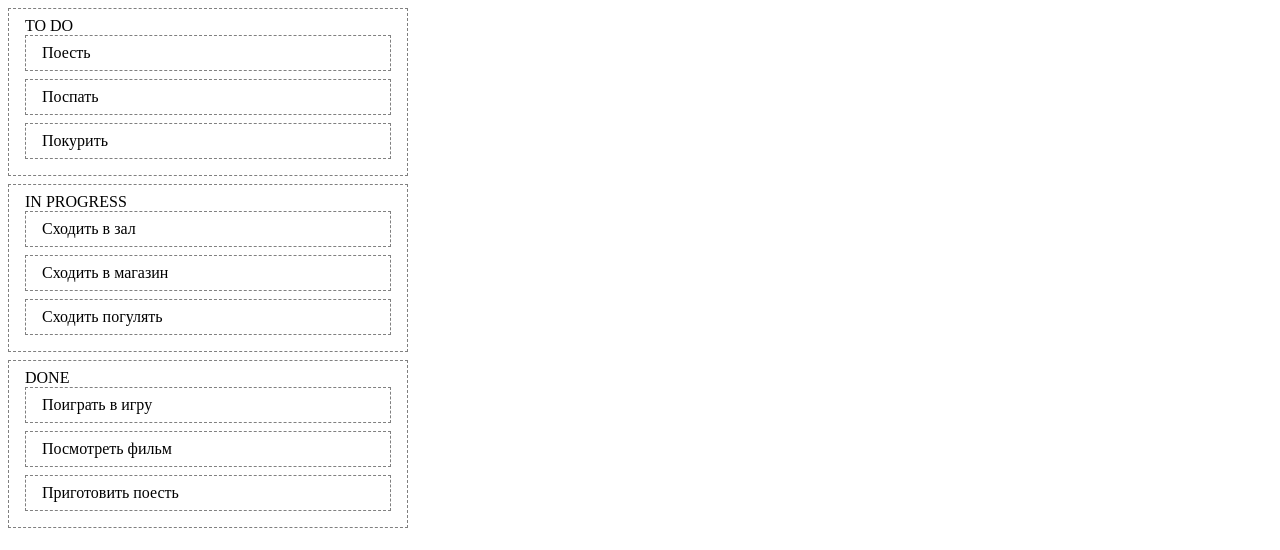
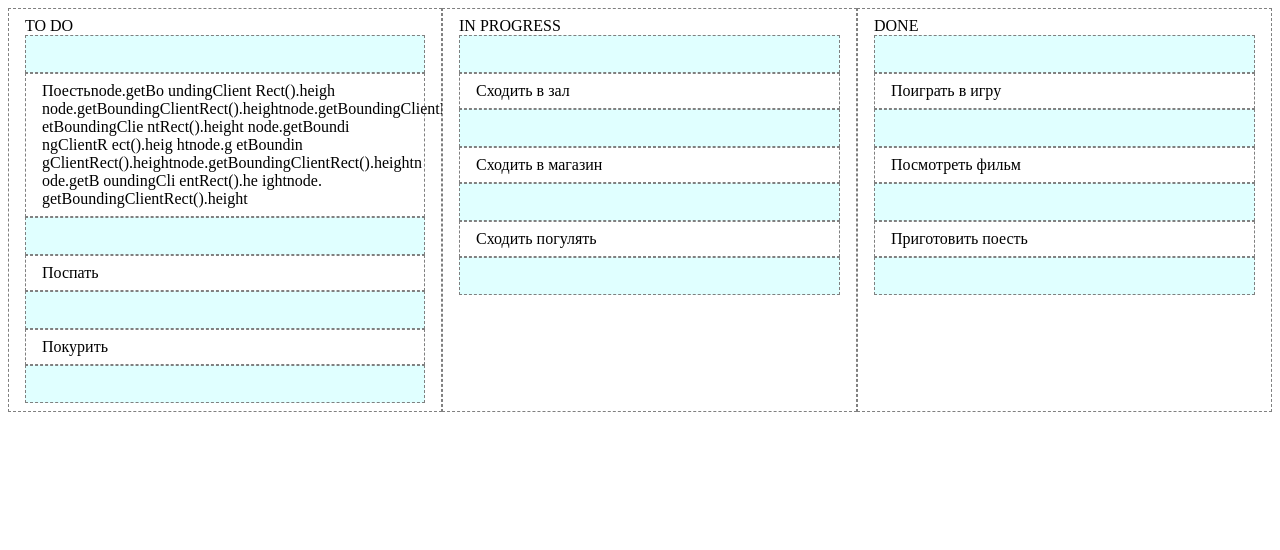
Before and after one commit to kryvetski-andrei/project-management-app, a React (Create React App) app: page /board in a window 1280 px wide. Shown: the top 550 px of the page. Built offline with nearby package versions, Linux system fonts and the light colour scheme.

Commit message:
feat: add drap over effects

```diff
--- a/src/components/Board/components/Column/components/DropZone/index.tsx
+++ b/src/components/Board/components/Column/components/DropZone/index.tsx
@@ -1,41 +1,96 @@
-import React from 'react';
-// import classes from './index.module.scss';
-//
-// const DropZone = () => {
-//   const dropHandler = (e: React.DragEvent<HTMLDivElement>, board: Board, item: Item) => {
-//     e.preventDefault();
-//     const dropZoneId = item.id;
-//     board.items.splice(dropZoneId, 0, currentItem!);
-//     setBoards(
-//         boards.map((b) => {
-//           if (b.id === board.id) return board;
-//           return b;
-//         })
-//     );
+import React, { CSSProperties, useCallback, useEffect, useRef, useState } from 'react';
+import classes from './index.module.scss';
+import { useDrop } from 'react-dnd';
+const ItemTypes = {
+  COLUMN: 'column',
+  TASK: 'task',
+};
+
+const style: CSSProperties = {
+  border: '1px dashed gray',
+  padding: '0.5rem 1rem',
+  backgroundColor: 'lightcyan',
+  cursor: 'move',
+};
+
+interface Item {
+  columnId: string;
+  id: string;
+  originalIndex: number;
+  height: number;
+}
+
+// function getStyle(height: number): CSSProperties {
+//   return {
+//     border: '1px dashed gray',
+//     padding: '0.5rem 1rem',
+//     backgroundColor: 'lightcyan',
+//     cursor: 'move',
+//     height: 20,
 //   };
-//
-//   const changeDropZoneSize = (e: React.DragEvent<HTMLDivElement>) => {
-//     e.preventDefault();
-//     const target = e.target as HTMLElement;
-//     target.style.height = `${currentTaskSize}px`;
-//     target.style.background = 'green';
-//   };
-//
-//   const resetDropZoneSize = (e: React.DragEvent<HTMLDivElement>) => {
-//     e.preventDefault();
-//     const target = e.target as HTMLElement;
-//     target.style.height = `20px`;
-//     target.style.background = 'lightpink';
-//   };
-//   return (
-//       <div
-//           key={index + Date.now()}
-//           onDragOver={(e) => changeDropZoneSize(e)}
-//           onDragLeave={(e) => resetDropZoneSize(e)}
-//           onDrop={(e) => dropHandler(e, board, item)}
-//           className={classes.DropZone}
-//       ></div>
-//   )
 // }
-//
-// export default DropZone;
+
+// const style = {
+//   border: '1px dashed gray',
+//   padding: '0.5rem 1rem',
+//   backgroundColor: 'lightcyan',
+//   cursor: 'move',
+//   height: 20,
+// };
+
+const DropZone = (props: { id: number }) => {
+  const [height, setHeight] = useState(20);
+  const { id } = props;
+
+  const hoverDropZone = useCallback(
+    (height: number) => {
+      setHeight(height);
+    },
+    [height]
+  );
+
+  const [{ isOver, isOverCurrent }, drop] = useDrop(
+    () => ({
+      accept: ItemTypes.TASK,
+      item: { id },
+      hover({ id: currentTaskId, columnId: currentColumnId, height: H }: Item, monitor) {
+        const currentTask = {
+          columnId: currentColumnId,
+          taskId: currentTaskId,
+          taskHeight: H,
+        };
+        if (monitor.isOver()) {
+          console.log(monitor.getInitialClientOffset(), 'monitor.getInitialClientOffset()');
+          console.log(monitor.getClientOffset(), 'monitor.getClientOffset()');
+        }
+        setHeight(H);
+      },
+
+      collect: (monitor) => ({
+        isOver: monitor.isOver(),
+        isOverCurrent: monitor.isOver(),
+      }),
+    }),
+    [height]
+  );
+
+  const useLeave = (callback: () => void, isOver: boolean) => {
+    const ref = useRef(isOver);
+
+    useEffect(() => {
+      if (ref.current && !isOver) {
+        callback();
+      }
+
+      ref.current = isOver;
+    }, [isOver]);
+  };
+
+  useLeave(() => {
+    setHeight(20);
+  }, isOver);
+
+  return <div ref={(node) => drop(node)} style={{ ...style, height }}></div>;
+};
+
+export default DropZone;
--- a/src/components/Board/components/Column/components/Task/index.tsx
+++ b/src/components/Board/components/Column/components/Task/index.tsx
@@ -1,5 +1,5 @@
 import type { CSSProperties, FC } from 'react';
-import { memo, useState } from 'react';
+import { memo, useState, useRef, useCallback } from 'react';
 import { useDrag, useDrop } from 'react-dnd';
 
 const ItemTypes = {
@@ -10,7 +10,6 @@ const ItemTypes = {
 const style: CSSProperties = {
   border: '1px dashed gray',
   padding: '0.5rem 1rem',
-  marginBottom: '.5rem',
   backgroundColor: 'white',
   cursor: 'move',
 };
@@ -29,72 +28,93 @@ export interface TaskProps {
     currentTask: { columnId: string; taskId: string },
     underTask: { columnId: string; taskId: string }
   ) => void;
+  setTaskHeight: (taskHeight: number) => void;
 }
 
 interface Item {
   columnId: string;
   id: string;
-  originalIndex: number;
+  height: number;
 }
 
-export const Task: FC<TaskProps> = memo(function Task({ columnId, id, title, moveTask }) {
+export const Task: FC<TaskProps> = memo(function Task({
+  columnId,
+  id,
+  title,
+  moveTask,
+  setTaskHeight,
+}) {
   const [opacity, setOpacity] = useState(1);
+  const [height, setHeight] = useState(0);
+  const [width, setWidth] = useState(null);
 
-  const [{ isDragging }, drag] = useDrag(
+  const measuredRef = useCallback(
+    (node) => {
+      if (node !== null) {
+        setHeight(node.getBoundingClientRect().height);
+        return drag(node);
+      }
+    },
+    [height]
+  );
+
+  const [, drag] = useDrag(
     () => ({
       type: ItemTypes.TASK,
-      item: { columnId, id },
+      item: { columnId, id, height },
+
       collect: (monitor) => ({
         isDragging: monitor.isDragging(),
+        size: monitor.getItem(),
       }),
       end: (item, monitor) => {
         const { id: droppedId } = item;
         const didDrop = monitor.didDrop();
         setOpacity(1);
         if (!didDrop) {
-          console.log(droppedId);
+          // console.log(monitor.getItem(), 'item');
           // moveTask(droppedId, originalIndex, originalColumnIndex, columnId)
         }
       },
     }),
-    [id]
+    [height]
   );
 
-  const [, drop] = useDrop(
-    () => ({
-      accept: ItemTypes.TASK,
-      hover({ id: currentTaskId, columnId: currentColumnId }: Item) {
-        const underTask = {
-          columnId: columnId,
-          taskId: id,
-        };
-
-        const currentTask = {
-          columnId: currentColumnId,
-          taskId: currentTaskId,
-        };
-
-        // console.log('Dragged Task Id: ', draggedTaskId);
-        // console.log('Parent Column Id: ', parentColumnId);
-        // console.log('Task Id BELOW: ', id);
-        // console.log('Column Id BELOW: ', columnId);
-        if (currentTask.taskId !== id) {
-          moveTask(currentTask, underTask);
-
-          // console.log(columnIndexBelow, taskIndexBelow, taskBelow, parentColumnIndex, draggedTaskIndex, draggedTask)
-          // const { index } = findColumn(columnId);
-        } else {
-          setOpacity(0);
-        }
-      },
-    }),
-    []
-  );
-
+  // const [, drop] = useDrop(
+  //   () => ({
+  //     accept: ItemTypes.TASK,
+  //     hover({ id: currentTaskId, columnId: currentColumnId }: Item) {
+  //       const underTask = {
+  //         columnId: columnId,
+  //         taskId: id,
+  //       };
+  //
+  //       const currentTask = {
+  //         columnId: currentColumnId,
+  //         taskId: currentTaskId,
+  //       };
+  //
+  //       // console.log('Dragged Task Id: ', draggedTaskId);
+  //       // console.log('Parent Column Id: ', parentColumnId);
+  //       // console.log('Task Id BELOW: ', id);
+  //       // console.log('Column Id BELOW: ', columnId);
+  //       if (currentTask.taskId !== id) {
+  //         moveTask(currentTask, underTask);
+  //
+  //         // console.log(columnIndexBelow, taskIndexBelow, taskBelow, parentColumnIndex, draggedTaskIndex, draggedTask)
+  //         // const { index } = findColumn(columnId);
+  //       } else {
+  //         setOpacity(0);
+  //       }
+  //     },
+  //   }),
+  //   []
+  // );
+  // console.log(height);
   // const opacity = isDragging ? 1 : 1
   return (
-    <div ref={(node) => drag(drop(node))} style={{ ...style, opacity }}>
-      {title}
+    <div ref={(node) => drag(node)} style={{ ...style, opacity }}>
+      <div ref={measuredRef}>{title}</div>
     </div>
   );
 });
--- a/src/components/Board/components/Column/index.tsx
+++ b/src/components/Board/components/Column/index.tsx
@@ -2,6 +2,7 @@ import type { CSSProperties, FC } from 'react';
 import { memo, useCallback, useState } from 'react';
 import { useDrag, useDrop } from 'react-dnd';
 import { Task } from './components/Task';
+import DropZone from './components/DropZone';
 
 const ItemTypes = {
   COLUMN: 'column',
@@ -10,10 +11,32 @@ const ItemTypes = {
 
 const style: CSSProperties = {
   border: '1px dashed gray',
+  width: 400,
   padding: '0.5rem 1rem',
   marginBottom: '.5rem',
   backgroundColor: 'white',
   cursor: 'move',
+};
+
+interface ITask {
+  id: number;
+  title: string;
+}
+
+interface IColum {
+  id: number;
+  title: string;
+  tasks: ITask[];
+}
+
+type DropZone = {
+  id: number;
+};
+
+type TaskList = ITask | DropZone;
+
+const isTask = (item: TaskList): item is ITask => {
+  return 'title' in item;
 };
 
 export interface ColumnProps {
@@ -46,6 +69,8 @@ export const Column: FC<ColumnProps> = memo(function Column({
   moveTask,
   findTask,
 }) {
+  const [taskHeight, setTaskHeight] = useState(0);
+
   const originalIndex = findColumn(id).index;
   const [{ isDragging }, drag] = useDrag(
     () => ({
@@ -78,19 +103,43 @@ export const Column: FC<ColumnProps> = memo(function Column({
     [findColumn, moveColumn]
   );
 
+  const fillTasksWithDropZones = (tasks: Task[]) => {
+    const dropZone = {
+      id: 0,
+    };
+    let id = dropZone.id;
+    return tasks.reduce(
+      (tasksWithDropZones, task) => {
+        tasksWithDropZones.push(task);
+        tasksWithDropZones.push({ id: (id += 1) });
+        return tasksWithDropZones;
+      },
+      [dropZone]
+    );
+  };
+
+  const isTask = (item: TaskList): item is TaskList => {
+    return 'title' in item;
+  };
+
   const opacity = isDragging ? 0 : 1;
   return (
     <div ref={(node) => drag(drop(node))} style={{ ...style, opacity }}>
       {title}
-      {tasks.map((task) => (
-        <Task
-          key={task.id}
-          columnId={`${task.columnId}`}
-          id={`${task.id}`}
-          title={task.title}
-          moveTask={moveTask}
-        />
-      ))}
+      {fillTasksWithDropZones(tasks).map((task: DropZone | ITask, index) =>
+        isTask(task) ? (
+          <Task
+            key={task.id}
+            columnId={`${(task as Task).columnId}`}
+            id={`${task.id}`}
+            title={(task as Task).title}
+            moveTask={moveTask}
+            setTaskHeight={setTaskHeight}
+          />
+        ) : (
+          <DropZone key={index + Date.now()} id={(task as DropZone).id} />
+        )
+      )}
     </div>
   );
 });
--- a/src/components/Board/index.tsx
+++ b/src/components/Board/index.tsx
@@ -11,7 +11,7 @@ const ItemTypes = {
 };
 
 const style = {
-  width: 400,
+  display: 'flex',
 };
 
 const ITEMS = [
@@ -22,7 +22,8 @@ const ITEMS = [
       {
         columnId: 1,
         id: 1,
-        title: 'Поесть',
+        title:
+          'Поестьnode.getBo undingClient Rect().heigh node.getBoundingClientRect().heightnode.getBoundingClientRect().heightnode.g etBoundingClie ntRect().height node.getBoundi ngClientR ect().heig htnode.g etBoundin gClientRect().heightnode.getBoundingClientRect().heightn ode.getB oundingCli entRect().he ightnode. getBoundingClientRect().height',
       },
       {
         columnId: 1,
@@ -150,8 +151,6 @@ export const Board = memo(function Board() {
         columnsCopy[underColumnIndex].tasks.splice(underTaskIndex, 0, draggedTask);
       } else {
         if (columnsCopy[currentColumnIndex].tasks.includes(draggedTask)) {
-          console.log(takedTask);
-
           const previousTaskIndex = columnsCopy[currentColumnIndex].tasks.indexOf(draggedTask);
           columnsCopy[currentColumnIndex].tasks.splice(previousTaskIndex, 1);
         } else {
```
